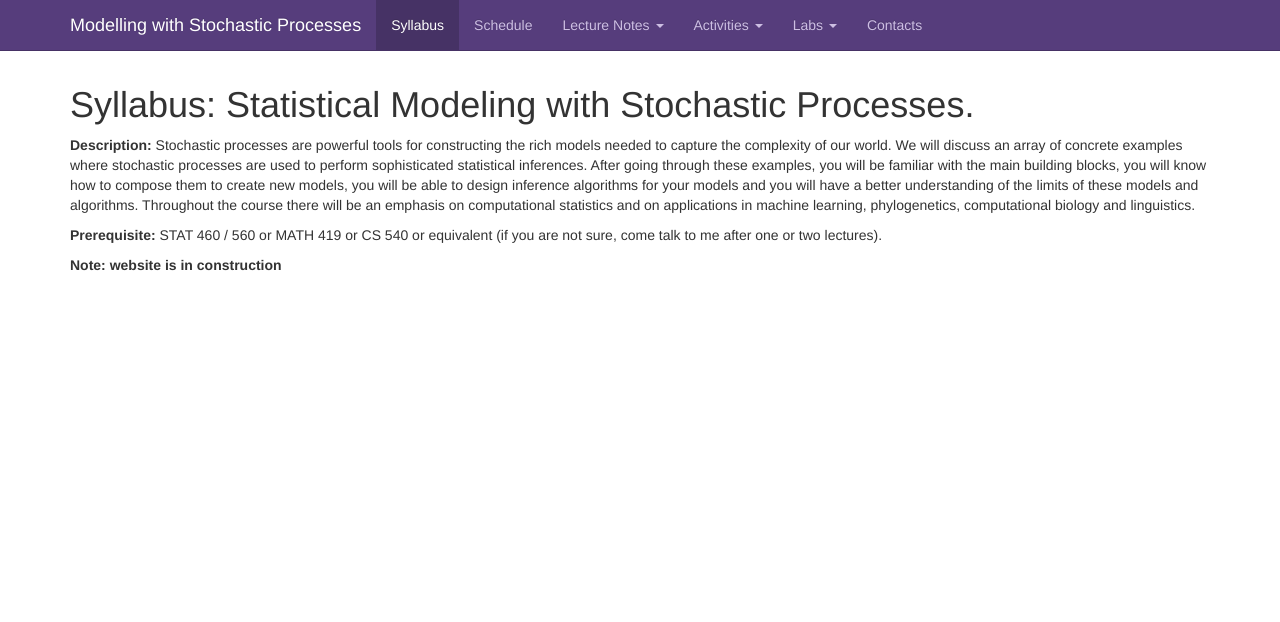
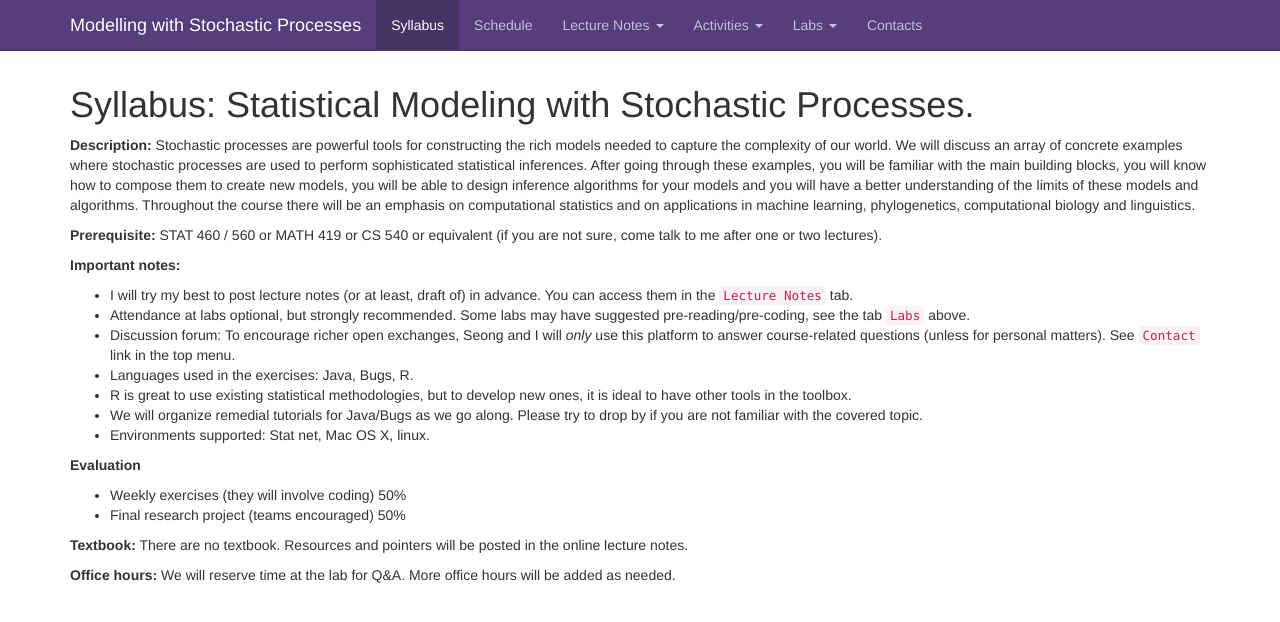
Before and after one commit to snowdj/stochastic_process_notes, a Jekyll site: the page built from syllabus.md, in a window 1280 px wide. Shown: the top 622 px of the page. Built offline with Jekyll 4.4.1, drawn with Linux system fonts in a browser that asks for light colours; nearby versions of some CDN libraries; Markdown is read by kramdown in place of the engine named in the settings; comment, search, counter and statistics services are not loaded.

Commit message:
Add syllabus info

```diff
--- a/syllabus.md
+++ b/syllabus.md
@@ -11,4 +11,21 @@ Syllabus: Statistical Modeling with Stochastic Processes.
 
 **Prerequisite:** STAT 460 / 560 or MATH 419 or CS 540 or equivalent (if you are not sure, come talk to me after one or two lectures).
 
-**Note: website is in construction**
+**Important notes:**
+
+- I will try my best to post lecture notes  (or at least, draft of) in advance. You can access them in the ``Lecture Notes`` tab.
+- Attendance at labs optional, but strongly recommended. Some labs may have suggested pre-reading/pre-coding, see the tab ``Labs`` above.
+- Discussion forum: To encourage richer open exchanges, Seong and I will *only* use this platform to answer course-related questions (unless for personal matters). See ``Contact`` link in the top menu.
+- Languages used in the exercises: Java, Bugs, R.
+ - R is great to use existing statistical methodologies, but to develop new ones, it is ideal to have other tools in the toolbox.
+ - We will organize remedial tutorials for Java/Bugs as we go along. Please try to drop by if you are not familiar with the covered topic.
+- Environments supported: Stat net, Mac OS X, linux.
+
+**Evaluation**
+
+- Weekly exercises (they will involve coding) 50%
+- Final research project (teams encouraged) 50%
+
+**Textbook:** There are no textbook. Resources and pointers will be posted in the online lecture notes.
+
+**Office hours:** We will reserve time at the lab for Q&A. More office hours will be added as needed.
```
Also changed, not shown: _posts/2014-01-02-notes-lecture1.md (+0 -14 lines), _posts/2014-01-02-notes-lecture2.md (+0 -13 lines).
